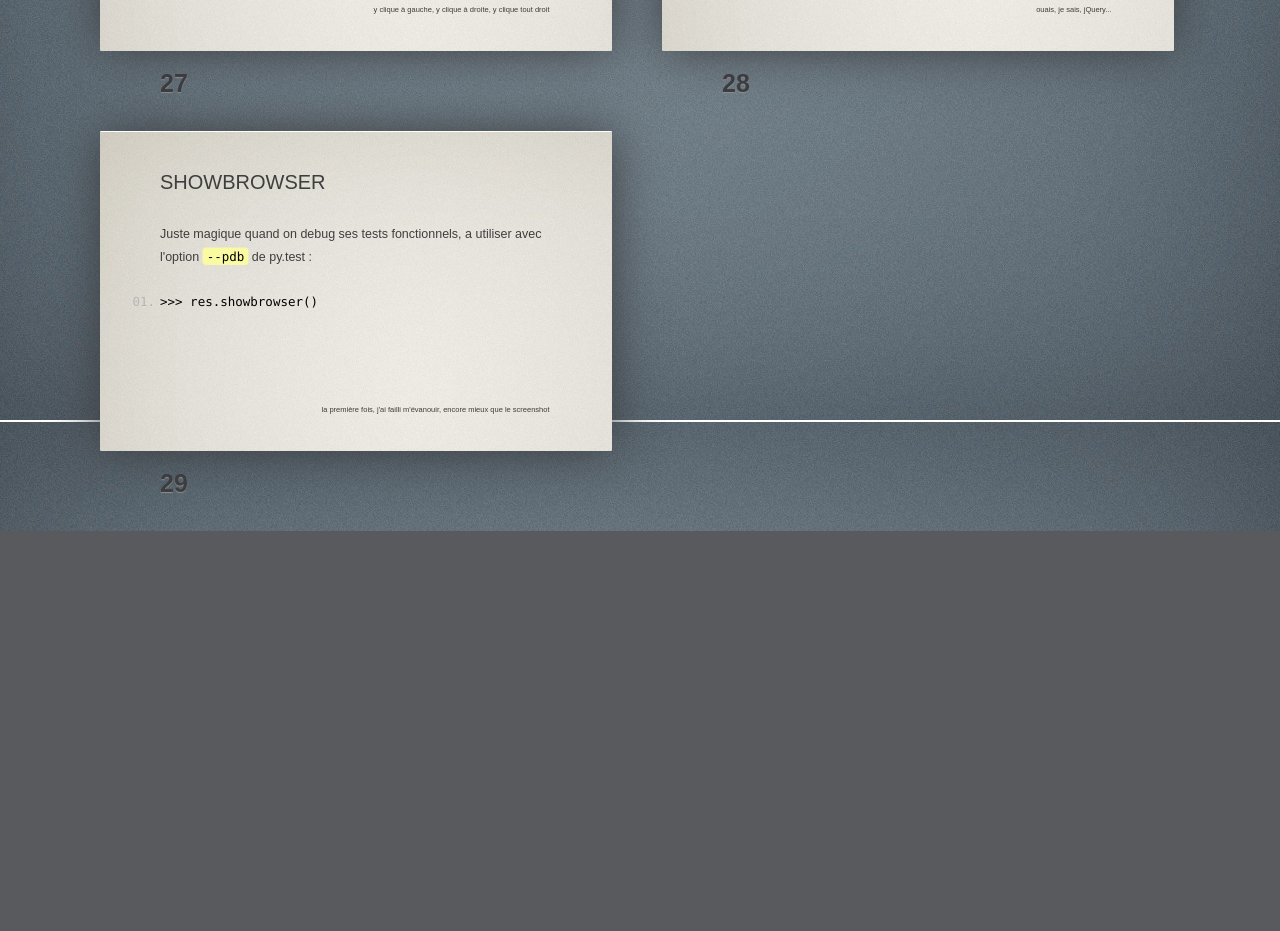
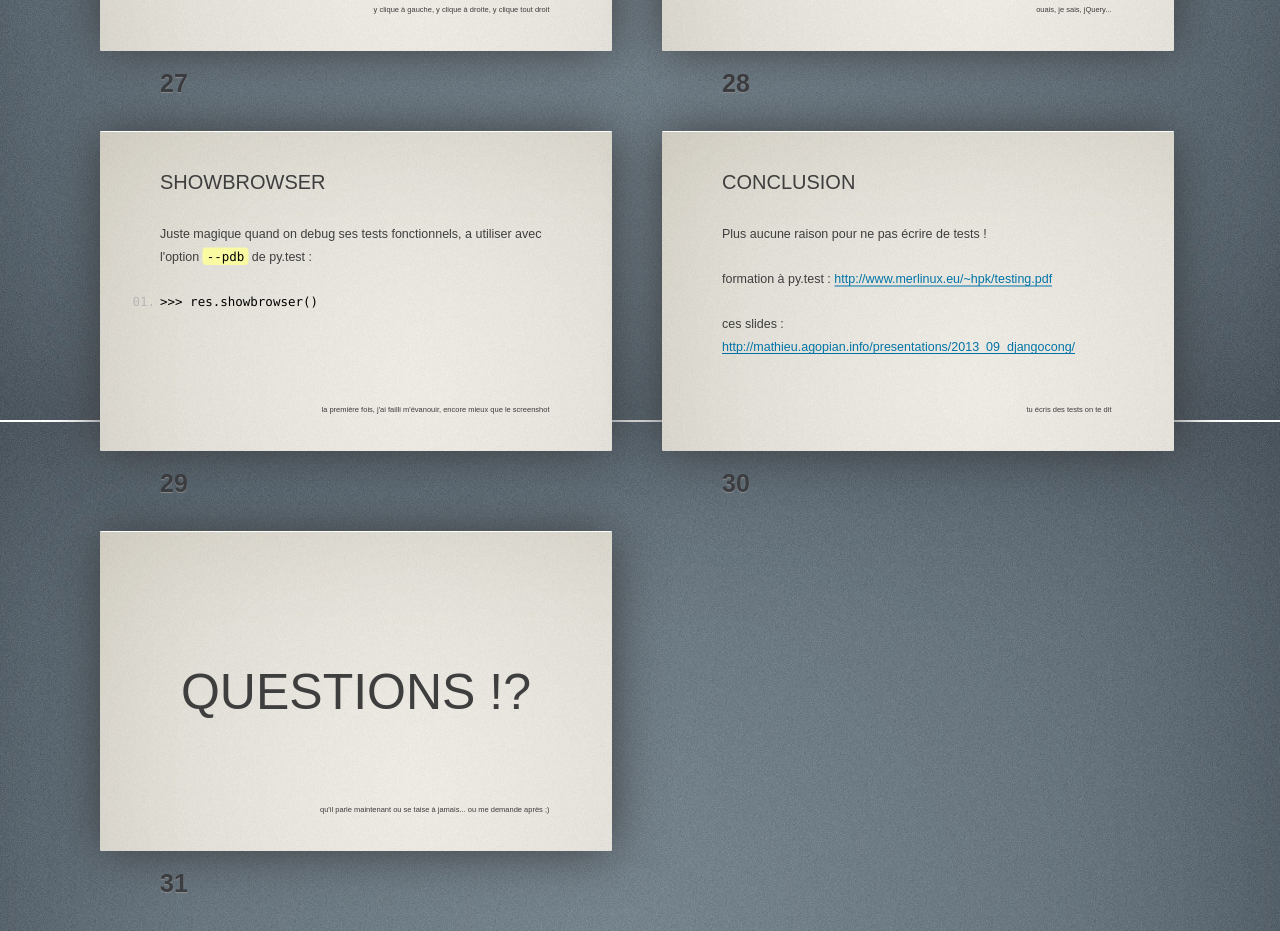
Before and after one commit to magopian/presentations, a plain HTML site: page 2013_09_djangocong/index.html in a window 1280 px wide. Shown: the part 5724-6655 px from the top of the page. Before the commit the page ends 6255 px from the top, so only its background shows below. Drawn offline with Linux system fonts and the light colour scheme.

Commit message:
added conclusion slide

```diff
--- a/2013_09_djangocong/index.html
+++ b/2013_09_djangocong/index.html
@@ -518,6 +518,31 @@
     </section>
   </div></div>
 
+  <div id="conclusion" class="slide"><div>
+    <section>
+      <header>
+          <h2>Conclusion</h2>
+      </header>
+      <p>Plus aucune raison pour ne pas écrire de tests&nbsp;!</p>
+      <p>formation à py.test&nbsp;: <a href="http://www.merlinux.eu/~hpk/testing.pdf">http://www.merlinux.eu/~hpk/testing.pdf</a></p>
+      <p>ces slides&nbsp;: <a href="http://mathieu.agopian.info/presentations/2013_09_djangocong/">http://mathieu.agopian.info/presentations/2013_09_djangocong/</a></p>
+      <small class="byline">
+          tu écris des tests on te dit
+      </small>
+    </section>
+  </div></div>
+
+  <div id="questions" class="slide shout"><div>
+    <section>
+      <header>
+      <h2>Questions&nbsp;!?</h2>
+      </header>
+      <small class="byline">
+          qu'il parle maintenant ou se taise à jamais... ou me demande après ;)
+      </small>
+    </section>
+  </div></div>
+
   <div class="progress"><div></div></div>
   <script src="shower/scripts/script.js"></script>
 </body>
```
